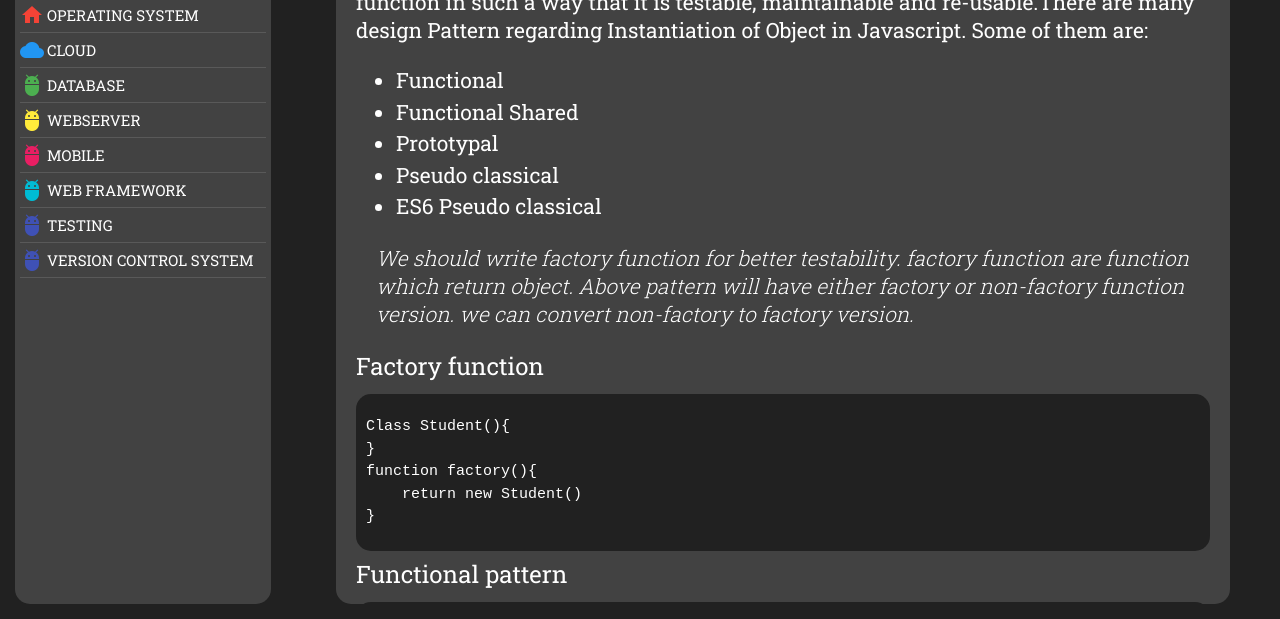
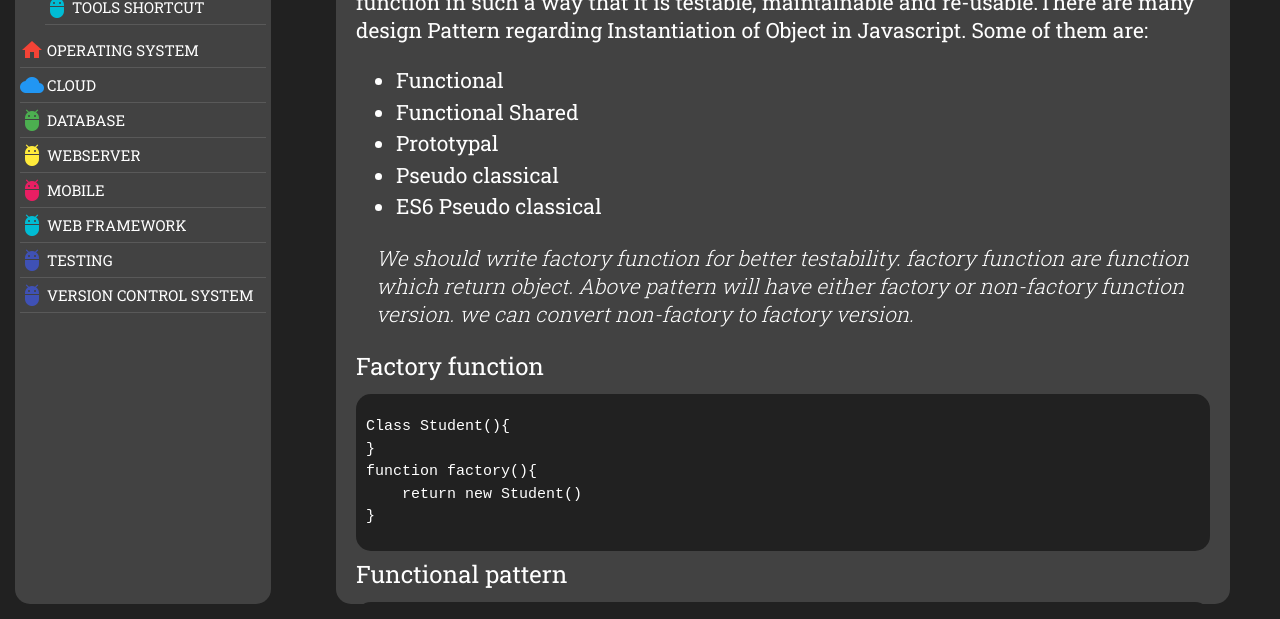
Before and after one commit to krvikash35/krvikash35.github.io, a website: page index.html in a window 1280 px wide. Shown: the part 181-800 px from the top of the page. Drawn offline with Linux system fonts and the light colour scheme.

Commit message:
Update index.html

```diff
--- a/index.html
+++ b/index.html
@@ -24,9 +24,8 @@
                         <li><a href="#" data-aritcle_file_name="webbasic.js.html"><i class="material-icons text-teal">home</i><span>Javascript</span></a></li>
                         <!--<li><a href="#" data-aritcle_file_name="webbasic.css.html" ><i class="material-icons text-blue">home</i><span>CSS</span></a></li>-->
                         <li><a href="#" data-aritcle_file_name="webbasic.css.html" ><i class="fa fa-css3 text-blue" aria-hidden="true"></i><span>CSS</span></a></li>
-
-
                         <li><a href="#"><i class="fa fa-html5 text-red" aria-hidden="true"></i><span>HTML</span></a></li>
+                         <li><a href="#" data-aritcle_file_name="app_tips_shortcut.html"><i class="material-icons text-cyan">adb</i><span>Tools Shortcut</span></a></li>
                     </ul>
                 </li>
                 <li>
```
